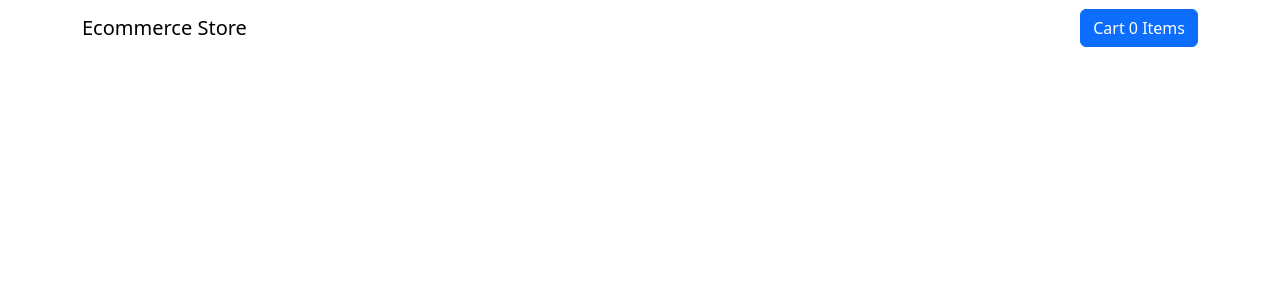
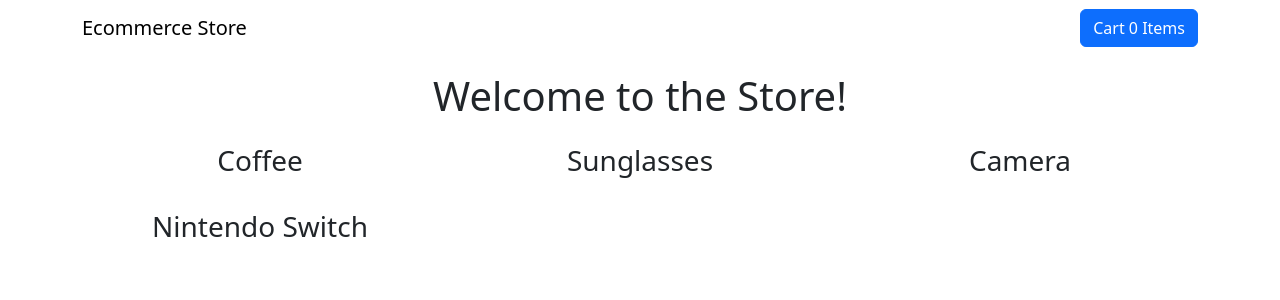
Before and after one commit to ValleA242/store-page, a React (Create React App) app: page / in a window 1280 px wide. Shown: the top 300 px of the page. Built offline with nearby package versions, Linux system fonts and the light colour scheme.

Commit message:
created map function to populate item cards

```diff
--- a/src/pages/Store.js
+++ b/src/pages/Store.js
@@ -1,10 +1,18 @@
 import { Row, Col } from "react-bootstrap"
-import { productsArray } from "../productStore.JS"
+import { productsArray } from "../productStore.js"
 
 export default function Store() {
     return (
-        <Row xs={1} md={3} className="g-4">
+        <>
+            <h1 align="center" className="p-3">Welcome to the Store!</h1>
+            <Row xs={1} md={3} align="center" className="g-4">
+                {productsArray.map((product, idx) => (
+                    <Col key={idx}>
+                        <h3>{product.title}</h3>
+                    </Col>
+                ))}
+            </Row>
+        </>
+    )
 
-        </Row>
-    )
 }
```
